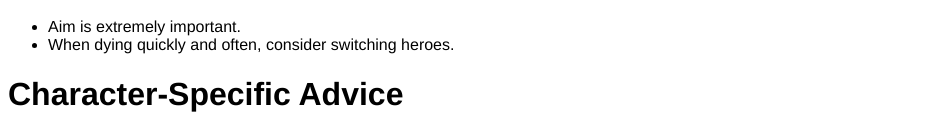
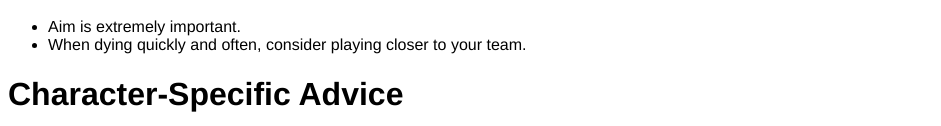
Before and after one commit to kenners5/simplifiedoverwatch, a plain HTML site: page index.html in a window 1280 px wide. Shown: the part 332-458 px from the top of the page, without its empty margins (0-941 px from the left). Drawn offline with Linux system fonts and the light colour scheme.

Commit message:
Fix up advice about dying.

```diff
--- a/index.html
+++ b/index.html
@@ -12,7 +12,7 @@
 <h1>General Advice</h1>
 <ul>
   <li>Aim is extremely important.</li>
-  <li>When dying quickly and often, consider switching heroes.</li>
+  <li>When dying quickly and often, consider playing closer to your team.</li>
 </ul>
 <h1>Character-Specific Advice</h1>
 <table id='main'>
```
